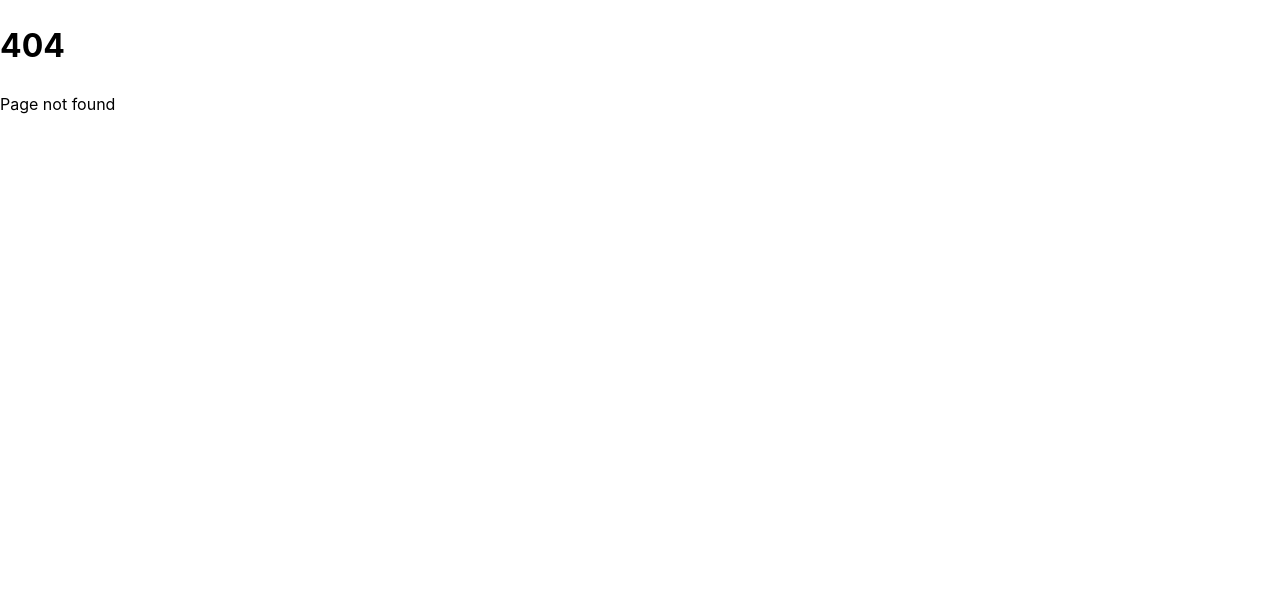
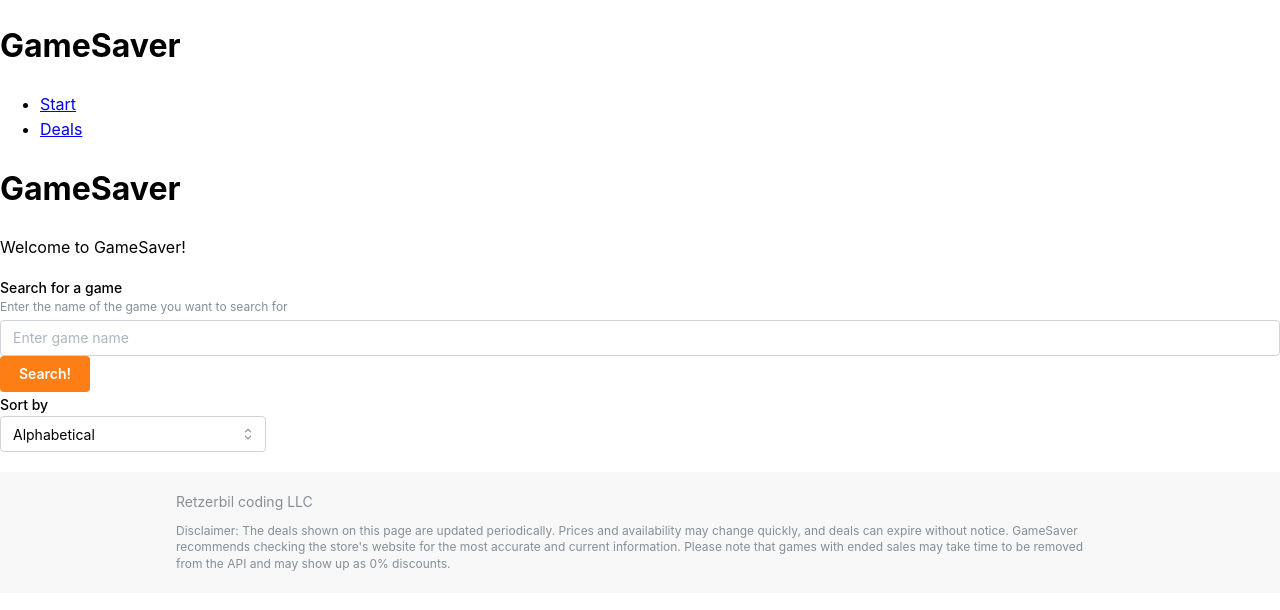
Before and after one commit to retzerbil/GameSaver, a React (Vite) app: page /deals in a window 1280 px wide. Before the commit this address had no page. Shown: the top 610 px of the page. Built offline with nearby package versions, Linux system fonts and the light colour scheme.

Commit message:
Renamed home to deals and extra disclaimer text

```diff
--- a/src/Router.tsx
+++ b/src/Router.tsx
@@ -1,14 +1,14 @@
 import { createBrowserRouter } from "react-router-dom";
 import { Layout } from "./pages/Layout";
-import { Home } from "./pages/Home";
+import { Deals } from "./pages/Deals";
 import { NotFound } from "./pages/NotFound";
 
 export const Router = createBrowserRouter([{
     path: "/",
     element: <Layout />,
     children: [{
-        path:"/home",
-        element: <Home />
+        path:"/deals",
+        element: <Deals />
     }
 ],
 errorElement: <NotFound></NotFound>
--- a/src/pages/Home.tsx
+++ b/src/pages/Deals.tsx
@@ -1,6 +1,6 @@
 import { GameSearch } from "../components/GameSearch"
 
-export const Home = () => {
+export const Deals = () => {
     return (
         <div>
             <h1>GameSaver</h1>
--- a/src/pages/Layout.tsx
+++ b/src/pages/Layout.tsx
@@ -13,7 +13,7 @@ export const Layout = () => {
 							<NavLink to={"/"}>Start</NavLink>
 						</li>
 						<li>
-							<NavLink to={"/Home"}>Home</NavLink>
+							<NavLink to={"/Deals"}>Deals</NavLink>
 						</li>
 					</ul>
 				</nav>
@@ -31,8 +31,10 @@ export const Layout = () => {
 					<Text size="xs" color="dimmed" mt="xs">
 						Disclaimer: The deals shown on this page are updated periodically.
 						Prices and availability may change quickly, and deals can expire
-						without notice. GameSaver recommends checking the store's website for the
-						most accurate and current information.
+						without notice. GameSaver recommends checking the store's website
+						for the most accurate and current information. Please note that
+						games with ended sales may take time to be removed from the API and
+						may show up as 0% discounts.
 					</Text>
 				</Container>
 			</footer>
```
